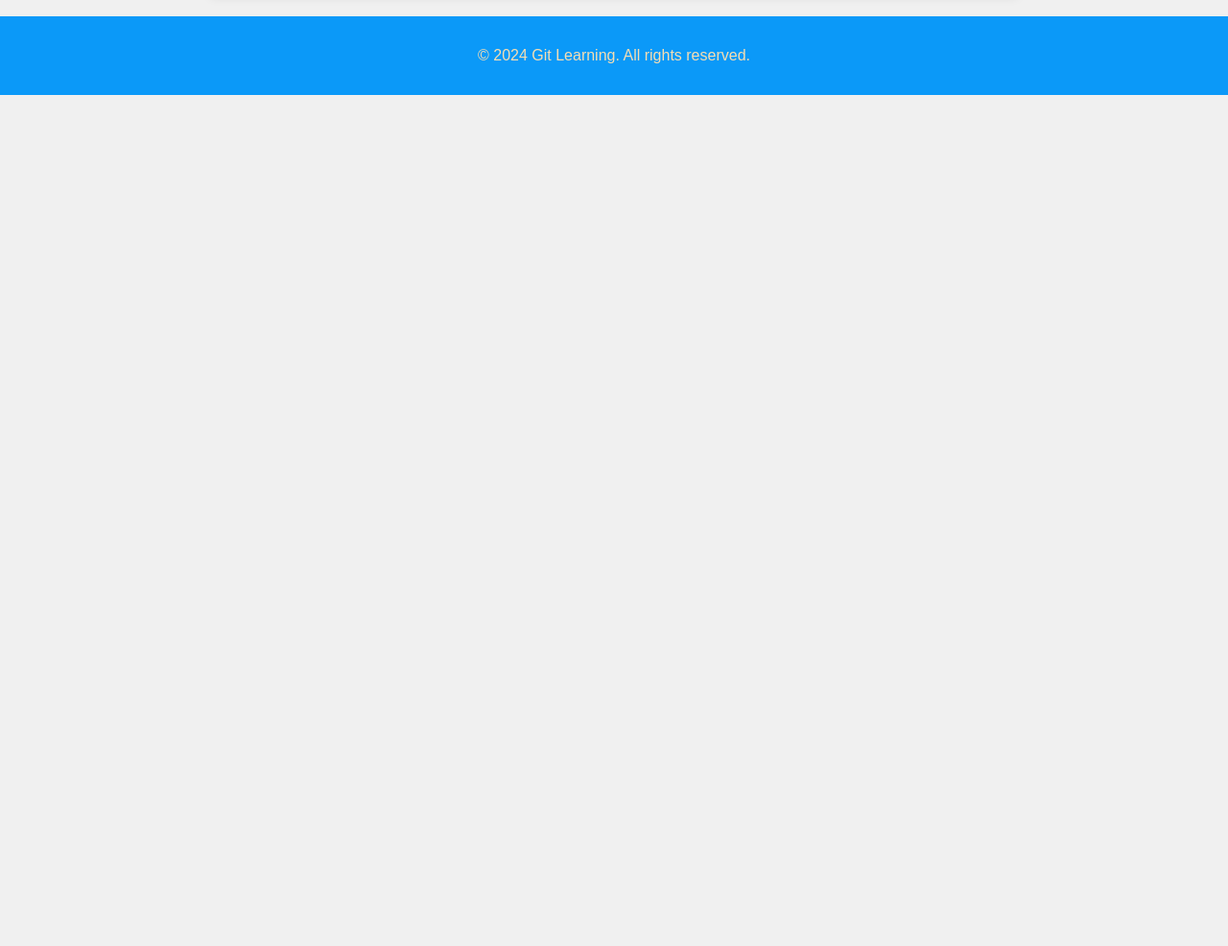
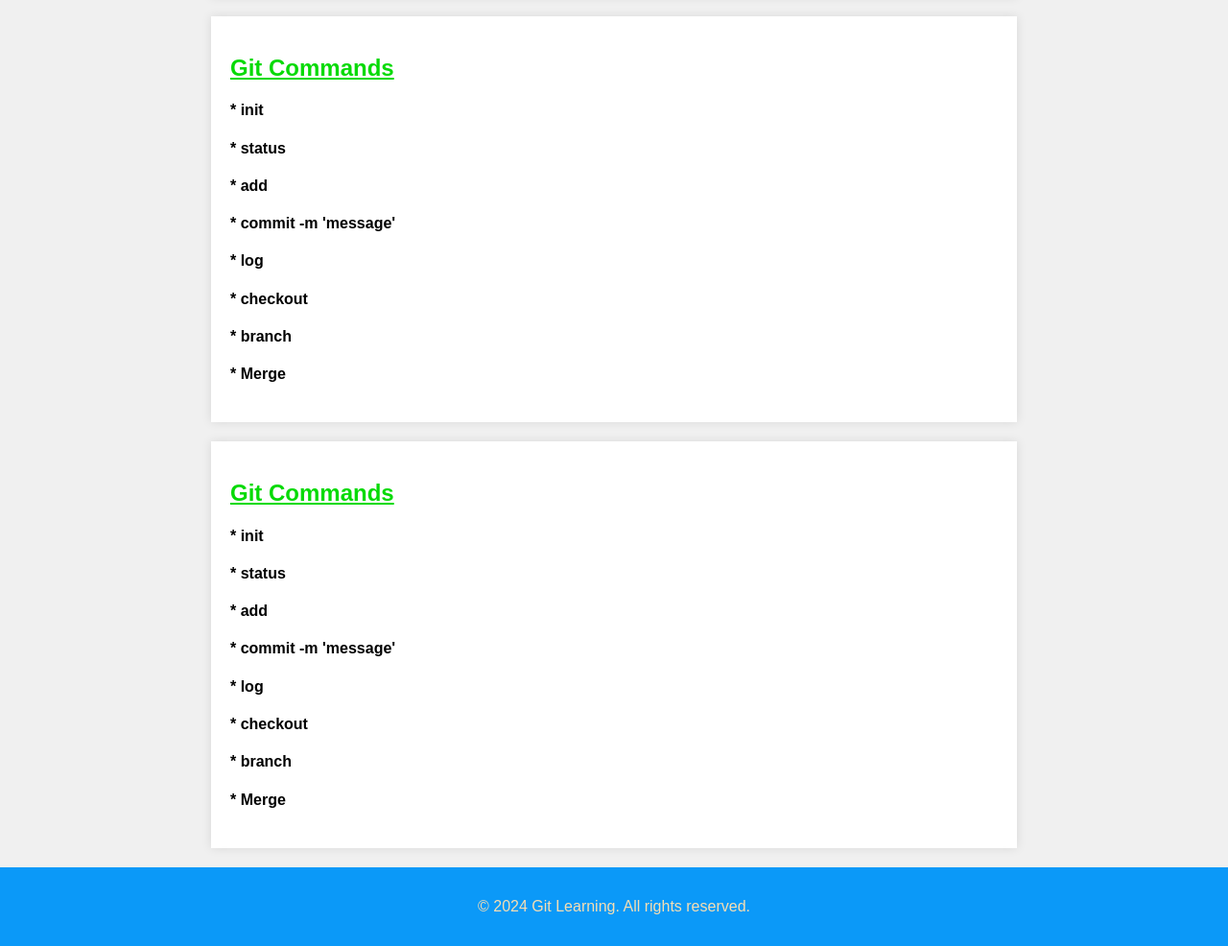
Before and after one commit to ShahinshaShahinu/Git-Learning, a website: page index.html in a window 1280 px wide. Shown: the part 558-1544 px from the top of the page at 96% size. Before the commit the page ends 800 px from the top, so only its background shows below. Drawn offline with Linux system fonts and the light colour scheme.

Commit message:
section added

```diff
--- a/index.html
+++ b/index.html
@@ -22,6 +22,28 @@
       <h4>* branch</h4>
       <h4>* Merge</h4>
     </section>
+    <section>
+        <h2 class="GitCommand"><u>Git Commands </u></h2>
+        <h4>* init</h4>
+        <h4>* status</h4>
+        <h4>* add</h4>
+        <h4>* commit -m 'message'</h4>
+        <h4>* log</h4>
+        <h4>* checkout</h4>
+        <h4>* branch</h4>
+        <h4>* Merge</h4>
+      </section>
+      <section>
+        <h2 class="GitCommand"><u>Git Commands </u></h2>
+        <h4>* init</h4>
+        <h4>* status</h4>
+        <h4>* add</h4>
+        <h4>* commit -m 'message'</h4>
+        <h4>* log</h4>
+        <h4>* checkout</h4>
+        <h4>* branch</h4>
+        <h4>* Merge</h4>
+      </section>
     <footer>
       <p class="tag">© 2024 Git Learning. All rights reserved.</p>
     </footer>
```
